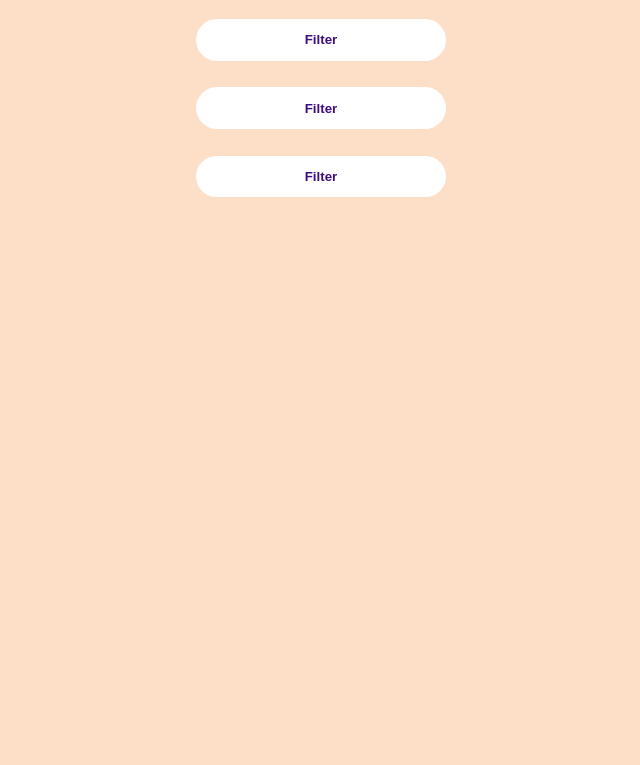
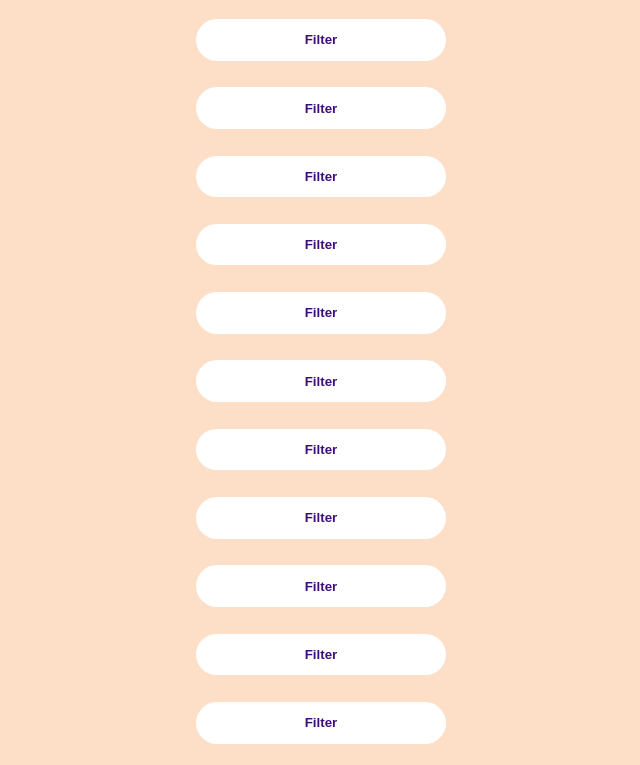
Before and after one commit to LionsLeo/linktree-clone, a plain HTML site: page index.html in a window 1280 px wide. Shown: the part 290-1055 px from the top of the page, without its empty margins (319-959 px from the left). Before the commit the page ends 800 px from the top, so only its background shows below. Drawn offline with Linux system fonts and the light colour scheme.

Commit message:
added more buttons

```diff
--- a/index.html
+++ b/index.html
@@ -416,6 +416,62 @@
             </button>
         </a>
     </div>
+    <div class="box bg-2">
+        <a href="https://www.w3schools.com/tags/tag_button.asp" target="_blank">
+            <button class="button button--nina button--round-l button--text-thick button--inverted" data-text="Filter">
+                <span>F</span><span>i</span><span>l</span><span>t</span><span>e</span><span>r</span>
+            </button>
+        </a>
+    </div>
+    <div class="box bg-2">
+        <a href="https://www.w3schools.com/tags/tag_button.asp" target="_blank">
+            <button class="button button--nina button--round-l button--text-thick button--inverted" data-text="Filter">
+                <span>F</span><span>i</span><span>l</span><span>t</span><span>e</span><span>r</span>
+            </button>
+        </a>
+    </div>
+    <div class="box bg-2">
+        <a href="https://www.w3schools.com/tags/tag_button.asp" target="_blank">
+            <button class="button button--nina button--round-l button--text-thick button--inverted" data-text="Filter">
+                <span>F</span><span>i</span><span>l</span><span>t</span><span>e</span><span>r</span>
+            </button>
+        </a>
+    </div>
+    <div class="box bg-2">
+        <a href="https://www.w3schools.com/tags/tag_button.asp" target="_blank">
+            <button class="button button--nina button--round-l button--text-thick button--inverted" data-text="Filter">
+                <span>F</span><span>i</span><span>l</span><span>t</span><span>e</span><span>r</span>
+            </button>
+        </a>
+    </div>
+    <div class="box bg-2">
+        <a href="https://www.w3schools.com/tags/tag_button.asp" target="_blank">
+            <button class="button button--nina button--round-l button--text-thick button--inverted" data-text="Filter">
+                <span>F</span><span>i</span><span>l</span><span>t</span><span>e</span><span>r</span>
+            </button>
+        </a>
+    </div>
+    <div class="box bg-2">
+        <a href="https://www.w3schools.com/tags/tag_button.asp" target="_blank">
+            <button class="button button--nina button--round-l button--text-thick button--inverted" data-text="Filter">
+                <span>F</span><span>i</span><span>l</span><span>t</span><span>e</span><span>r</span>
+            </button>
+        </a>
+    </div>
+    <div class="box bg-2">
+        <a href="https://www.w3schools.com/tags/tag_button.asp" target="_blank">
+            <button class="button button--nina button--round-l button--text-thick button--inverted" data-text="Filter">
+                <span>F</span><span>i</span><span>l</span><span>t</span><span>e</span><span>r</span>
+            </button>
+        </a>
+    </div>
+    <div class="box bg-2">
+        <a href="https://www.w3schools.com/tags/tag_button.asp" target="_blank">
+            <button class="button button--nina button--round-l button--text-thick button--inverted" data-text="Filter">
+                <span>F</span><span>i</span><span>l</span><span>t</span><span>e</span><span>r</span>
+            </button>
+        </a>
+    </div>
 
 
 </body>
```
